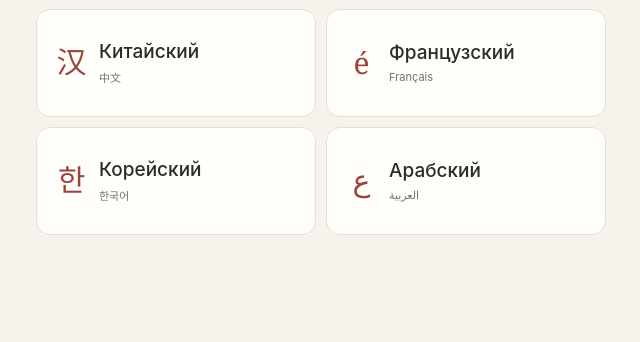
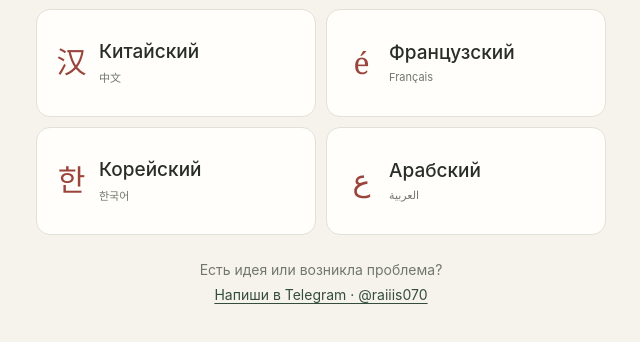
Before and after one commit to hanyuwed/hanyuwed.github.io, a plain HTML site: page index.html in a window 1280 px wide. Shown: the part 288-630 px from the top of the page, without its empty margins (319-959 px from the left). Drawn offline with Linux system fonts and the light colour scheme.

Commit message:
Add Telegram feedback to language picker

```diff
--- a/courses.css
+++ b/courses.css
@@ -3,3 +3,6 @@
 .course-list .course-link:hover { border-color: #829582; }
 .course-list .unit-title { font-size: 19px; }
 .course-list .french-symbol { font-family: Georgia, serif; }
+.course-feedback { padding: 24px 0 10px; color: var(--muted); }
+.course-feedback p { margin: 0 0 4px; font-size: 14px; letter-spacing: normal; }
+.course-feedback a { color: var(--green); font-size: 14px; text-decoration: underline; text-underline-offset: 3px; }
--- a/index.html
+++ b/index.html
@@ -63,6 +63,10 @@
           </a>
         </li>
       </ul>
+      <footer class="course-feedback">
+        <p data-uz="Taklifing bormi yoki muammoga duch keldingmi?">Есть идея или возникла проблема?</p>
+        <a href="https://t.me/raiiis070" data-uz="Telegramda yoz · @raiiis070">Напиши в Telegram · @raiiis070</a>
+      </footer>
     </main>
   </div>
 </body>
```
